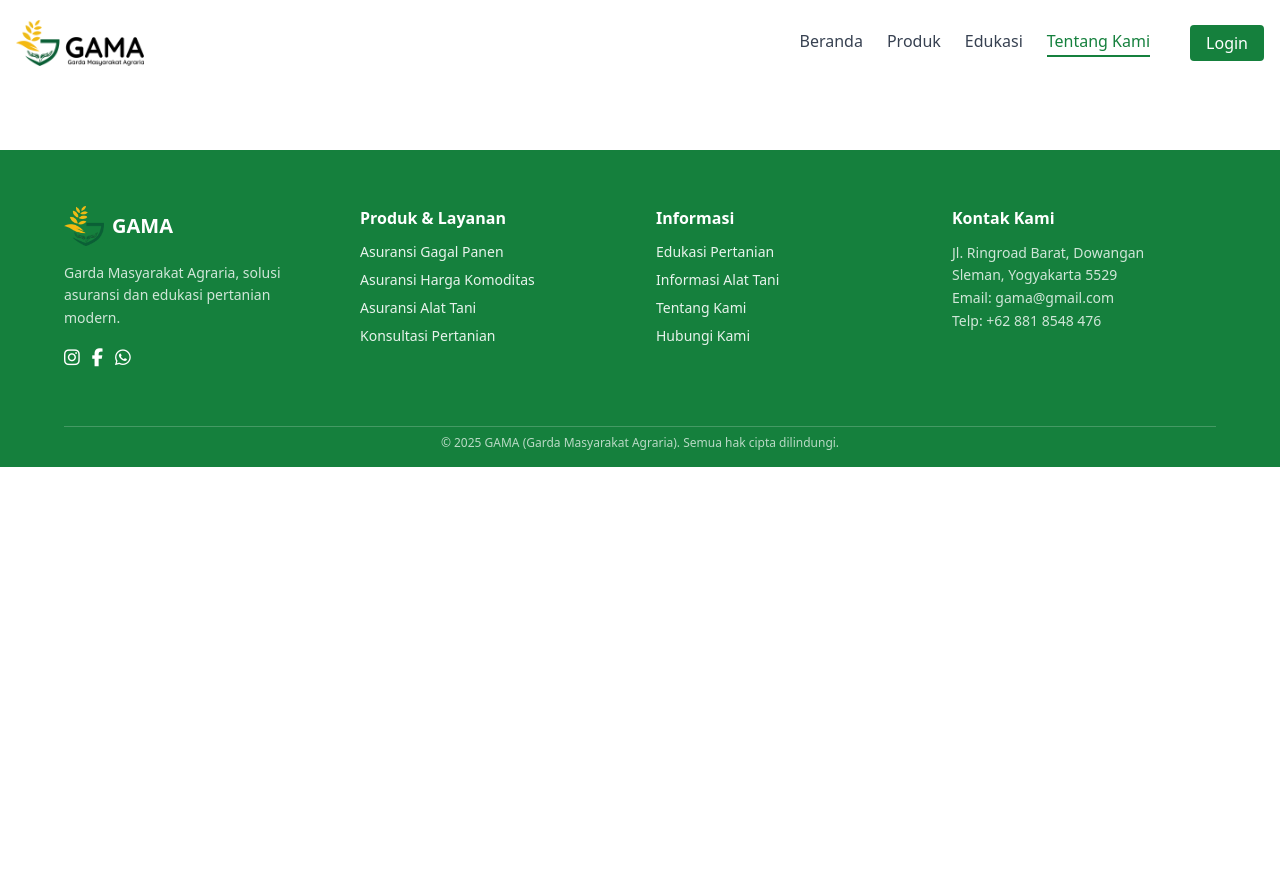
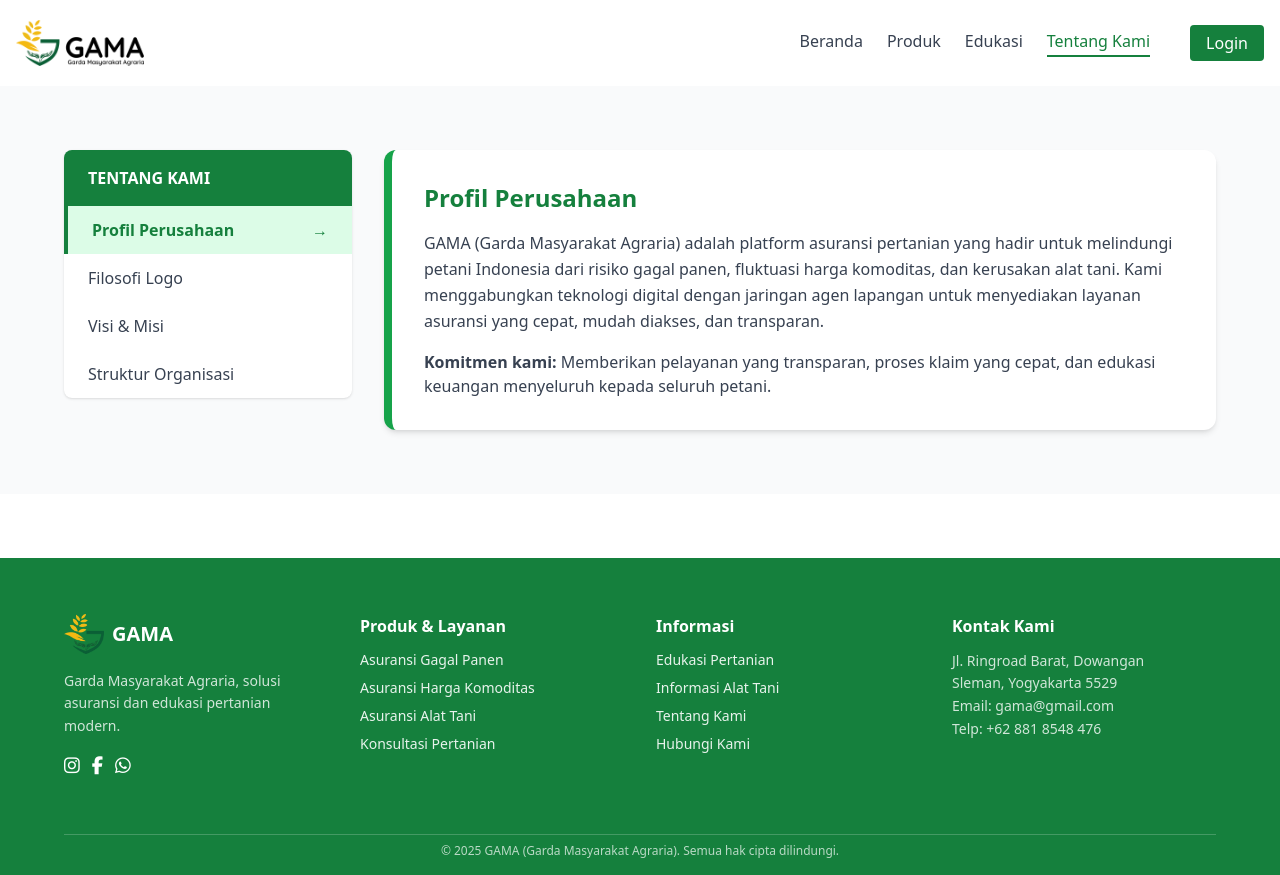
Before and after one commit to ilhamust/gama-project, a Vue app: page /tentang-kami in a window 1280 px wide. Before the commit the page ends 800 px from the top, so only its background shows below. Built offline with nearby package versions, Linux system fonts and the light colour scheme.

Commit message:
addPagesTentangKami

```diff
--- a/src/pages/InformasiAlat.vue
+++ /dev/null
@@ -1,10 +0,0 @@
-<template>
-  <Layout>
-    <h2 class="text-xl font-bold mb-4">Beranda</h2>
-    <!-- konten lainnya -->
-  </Layout>
-</template>
-
-<script setup>
-import Layout from '../components/Layout.vue'
-</script>
--- a/src/pages/TentangKami.vue
+++ b/src/pages/TentangKami.vue
@@ -1,10 +1,104 @@
 <template>
-  <Layout>
-    <h2 class="text-xl font-bold mb-4">Beranda</h2>
-    <!-- konten lainnya -->
-  </Layout>
+  <section class="bg-gray-50 py-16 px-6 md:px-16">
+    <div class="max-w-7xl mx-auto flex flex-col lg:flex-row gap-8">
+
+      <!-- Sidebar -->
+      <aside class="w-full lg:w-1/4">
+        <div class="bg-white shadow rounded-lg overflow-hidden">
+          <h3 class="bg-green-700 text-white font-semibold py-4 px-6">TENTANG KAMI</h3>
+          <ul>
+            <li v-for="item in menu" :key="item.id" @click="selected = item.id"
+              class="flex justify-between items-center px-6 py-3 cursor-pointer transition"
+              :class="selected === item.id ? 'bg-green-100 border-l-4 border-green-700 font-semibold text-green-700' : 'hover:bg-gray-100 text-gray-700'">
+              {{ item.label }}
+              <span v-if="selected === item.id" class="text-green-700">→</span>
+            </li>
+          </ul>
+        </div>
+      </aside>
+
+      <!-- Main Content -->
+      <article class="flex-1">
+        <div class="bg-white rounded-xl border-l-8 border-green-600 shadow-md p-8 relative">
+          <div v-if="selected === 'profil'">
+            <h2 class="text-2xl font-bold text-green-700 mb-4">Profil Perusahaan</h2>
+            <p class="text-gray-700 leading-relaxed">
+              GAMA (Garda Masyarakat Agraria) adalah platform asuransi pertanian yang hadir untuk melindungi petani
+              Indonesia dari risiko gagal panen, fluktuasi harga komoditas, dan kerusakan alat tani. Kami menggabungkan
+              teknologi digital dengan jaringan agen lapangan untuk menyediakan layanan asuransi yang cepat, mudah
+              diakses, dan transparan.
+            </p>
+            <p class="text-gray-700 mt-4">
+              <strong>Komitmen kami:</strong> Memberikan pelayanan yang transparan, proses klaim yang cepat, dan edukasi
+              keuangan menyeluruh kepada seluruh petani.
+            </p>
+          </div>
+
+          <div v-else-if="selected === 'filosofi'">
+            <h2 class="text-2xl font-bold text-green-700 mb-4">Filosofi Logo</h2>
+
+            <!-- Pusatkan logo -->
+            <div class="flex justify-center mb-6">
+              <img src="/src/assets/images/gama-logo.png" alt="Logo GAMA" class="w-40" />
+            </div>
+
+            <!-- Deskripsi -->
+            <ul class="space-y-2 text-gray-700 list-disc pl-5">
+              <li><strong>Tanaman:</strong> Melambangkan akar kehidupan petani dan semangat pertumbuhan.</li>
+              <li><strong>Dua tangan terbuka:</strong> Menggambarkan kehadiran yang merangkul dan melayani.</li>
+              <li><strong>Perisai:</strong> Simbol kesiapsiagaan dan ketahanan.</li>
+              <li><strong>Warna kuning:</strong> Mewakili cahaya dan semangat positif.</li>
+              <li><strong>Warna hijau:</strong> Menunjukkan keseimbangan, kesuburan, dan keberlanjutan.</li>
+            </ul>
+          </div>
+
+
+          <div v-else-if="selected === 'visi'">
+            <h2 class="text-2xl font-bold text-green-700 mb-4">Visi & Misi</h2>
+            <div class="mb-4">
+              <h3 class="font-semibold text-green-600">Visi</h3>
+              <p class="text-gray-700">
+                Menjadi garda terdepan dalam perlindungan finansial petani Indonesia melalui inovasi teknologi &
+                kolaborasi.
+              </p>
+            </div>
+            <div>
+              <h3 class="font-semibold text-green-600">Misi</h3>
+              <ul class="space-y-2 text-gray-700 list-decimal pl-5">
+                <li>Memberikan solusi perlindungan risiko tani yang cepat, transparan, dan mudah diakses semua kalangan
+                  petani.</li>
+                <li>Membangun ekosistem sektor pertanian.</li>
+                <li>Meningkatkan literasi dan kesejahteraan petani melalui edukasi.</li>
+                <li>Berkolaborasi dengan pemerintah, komunitas tani, dan sektor swasta dalam membangun ekosistem
+                  pertanian yang tangguh untuk mendukung ketahanan pangan nasional.</li>
+              </ul>
+            </div>
+          </div>
+
+          <div v-else-if="selected === 'struktur'">
+            <h2 class="text-2xl font-bold text-green-700 mb-4">Struktur Organisasi</h2>
+            <img src="/src/assets/images/struktur-organisasi.png" alt="Struktur Organisasi GAMA" class="rounded-xl shadow w-full max-w-2xl" />
+          </div>
+        </div>
+      </article>
+    </div>
+  </section>
 </template>
 
 <script setup>
-import Layout from '../components/Layout.vue'
+import { ref } from 'vue'
+
+const selected = ref('profil')
+const menu = [
+  { id: 'profil', label: 'Profil Perusahaan' },
+  { id: 'filosofi', label: 'Filosofi Logo' },
+  { id: 'visi', label: 'Visi & Misi' },
+  { id: 'struktur', label: 'Struktur Organisasi' }
+]
 </script>
+
+<style scoped>
+ul li span {
+  font-weight: bold;
+}
+</style>
--- a/src/router/index.js
+++ b/src/router/index.js
@@ -4,13 +4,15 @@ import Login from '../pages/Login.vue'
 import Dashboard from '../pages/Dashboard.vue'
 import ProdukAsuransi from '../pages/ProdukAsuransi.vue'
 import Edukasi from '../pages/Edukasi.vue'
+import TentangKami from '../pages/TentangKami.vue'
 
 const routes = [
   { path: '/', component: Landing },
   { path: '/login', component: Login },
   { path: '/dashboard', component: Dashboard },
   { path: '/produk-asuransi', component: ProdukAsuransi },
-  { path: '/edukasi', component: Edukasi }
+  { path: '/edukasi', component: Edukasi },
+  { path: '/tentang-kami', component: TentangKami }
 ]
 
 const router = createRouter({
```
Also changed, not shown: src/assets/images/struktur-organisasi.png (added).
